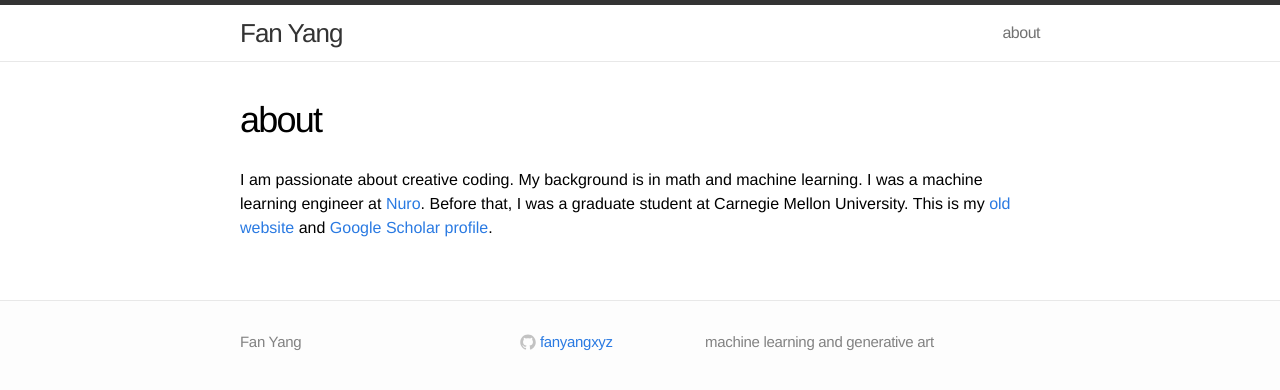
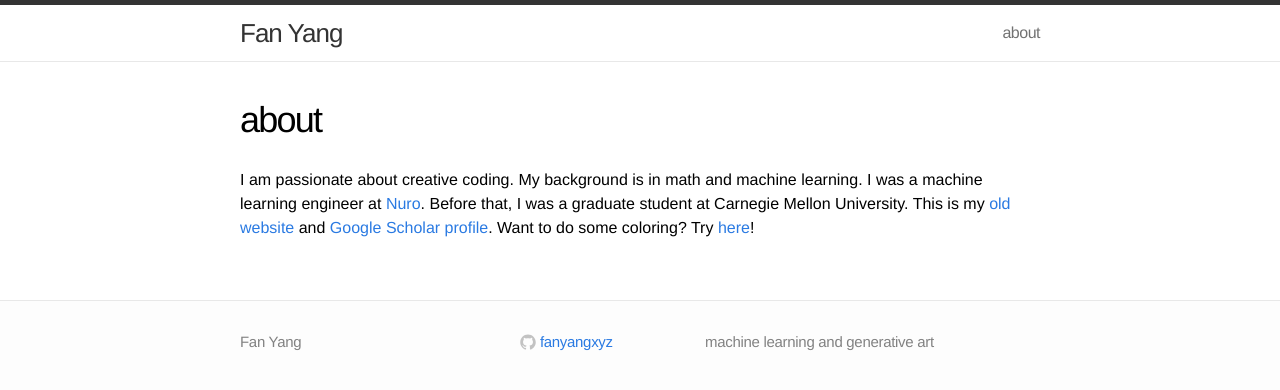
Before and after one commit to fanyangxyz/fanyangxyz.github.io, a Jekyll site: the page built from about.md, in a window 1280 px wide. Shown: the top 390 px of the page. Built offline with Jekyll 4.4.1, drawn with Linux system fonts in a browser that asks for light colours.

Commit message:
add the coloring website

```diff
--- a/about.md
+++ b/about.md
@@ -9,3 +9,4 @@ My background is in math and machine learning.
 I was a machine learning engineer at [Nuro](http://www.nuro.ai).
 Before that, I was a graduate student at Carnegie Mellon University.
 This is my [old website](http://cs.cmu.edu/~fanyang1) and [Google Scholar profile](https://scholar.google.com/citations?user=MhoS1_oAAAAJ&hl=en).
+Want to do some coloring? Try [here](https://fanyangxyz.github.io/coloring/)!
```
